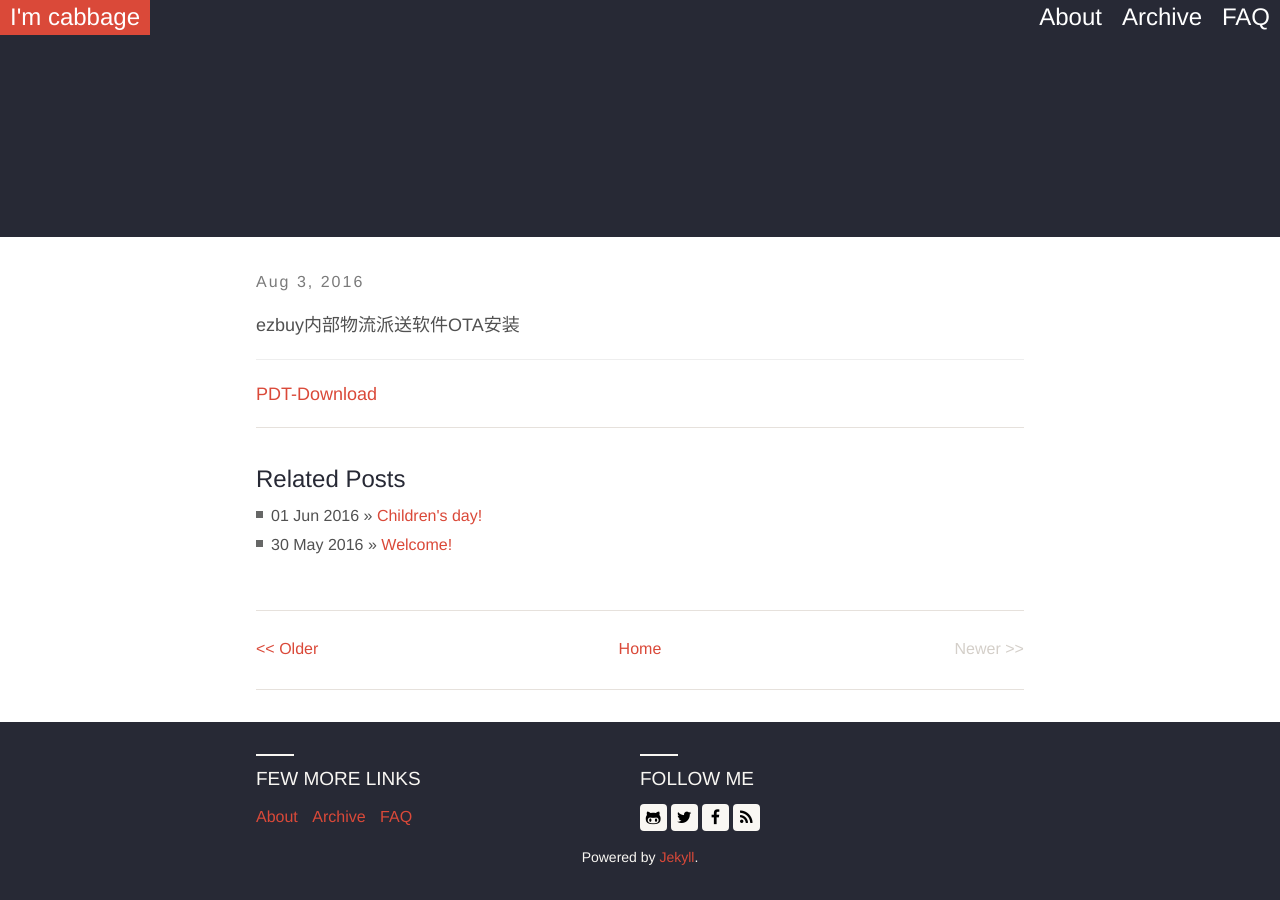
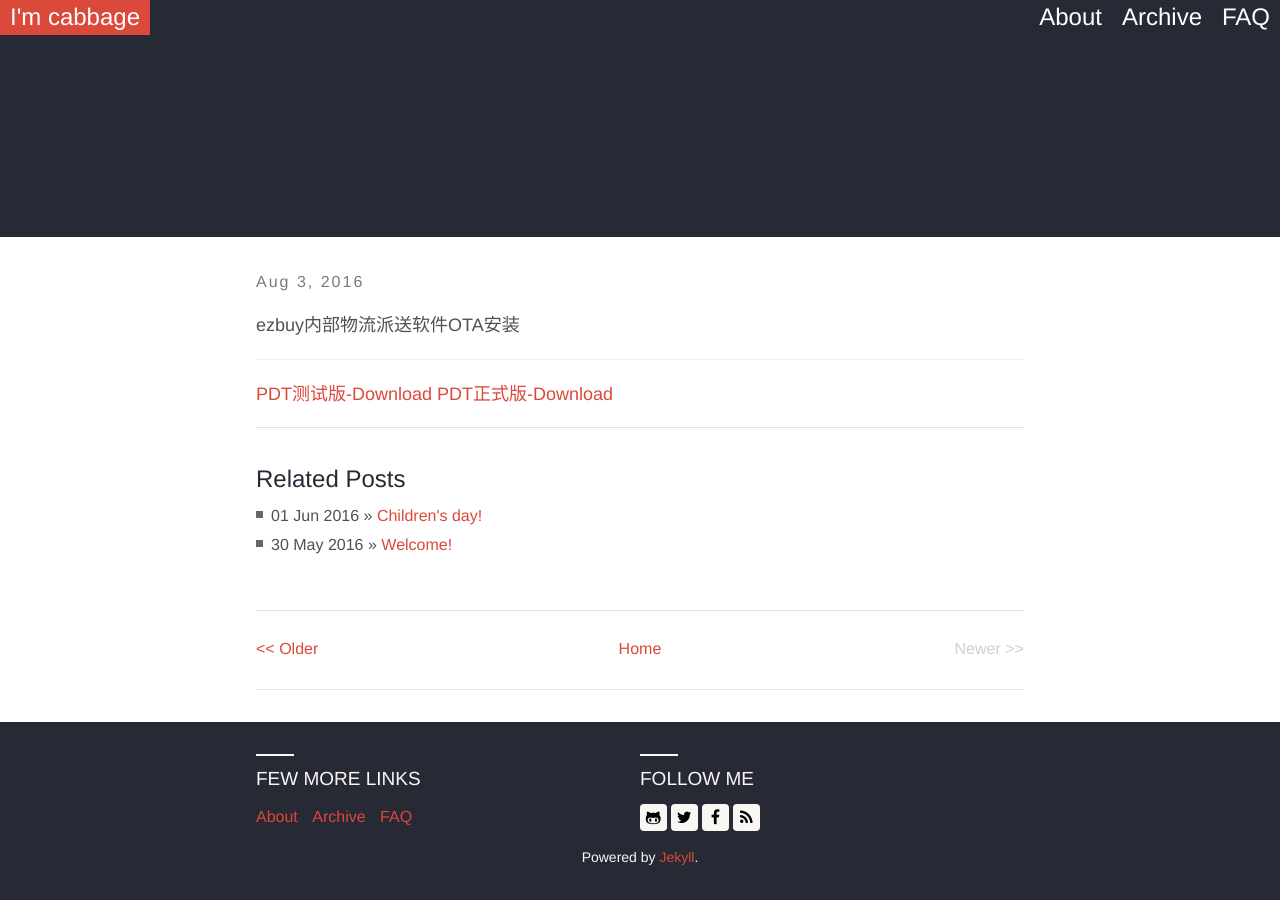
Before and after one commit to KirbyInGitHub/cabbageblog, a Jekyll site: the page built from _posts/2016-08-03-PDT.markdown, in a window 1280 px wide and 900 px high, scrolled down 663 px. Built offline with Jekyll 4.4.1, drawn with Linux system fonts in a browser that asks for light colours; nearby versions of some CDN libraries; some web fonts are replaced; comment, search, counter and statistics services are not loaded.

Commit message:
内部put正式版app ota安装链接

```diff
--- a/_posts/2016-08-03-PDT.markdown
+++ b/_posts/2016-08-03-PDT.markdown
@@ -10,4 +10,5 @@ ezbuy内部物流派送软件OTA安装
 
 ---
 
-[PDT-Download](itms-services://?action=download-manifest&url=https://app.65dg.me/IDCM_UAT_Enterprise.plist)
+[PDT测试版-Download](itms-services://?action=download-manifest&url=https://app.65dg.me/IDCM_UAT_Enterprise.plist)
+[PDT正式版-Download](itms-services://?action=download-manifest&url=https://app.65dg.me/IDCM_Enterprise.plist)
```
